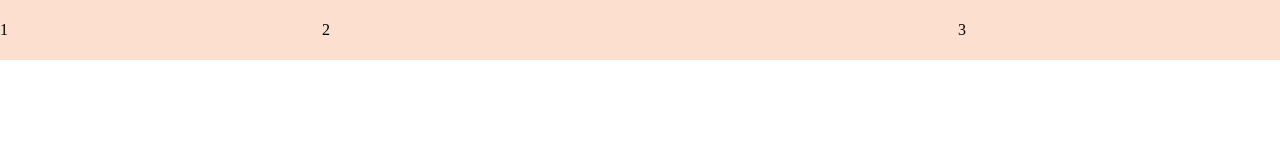
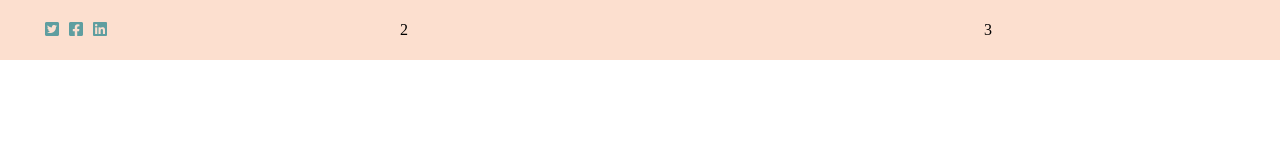
Before and after one commit to Andry85/sto, a React (Create React App) app in the folder client/: page / in a window 1280 px wide. Shown: the top 160 px of the page. Built offline with nearby package versions, Linux system fonts and the light colour scheme.

Commit message:
added social

```diff
--- a/client/public/index.html
+++ b/client/public/index.html
@@ -5,6 +5,7 @@
     <link rel="icon" href="%PUBLIC_URL%/favicon.ico" />
     <meta name="viewport" content="width=device-width, initial-scale=1" />
     <meta name="description" content="STO" />
+    <link rel="stylesheet" href="https://pro.fontawesome.com/releases/v5.10.0/css/all.css" integrity="sha384-AYmEC3Yw5cVb3ZcuHtOA93w35dYTsvhLPVnYs9eStHfGJvOvKxVfELGroGkvsg+p" crossorigin="anonymous"/>
     <title>Sto</title>
   </head>
   <body>
--- a/client/src/components/Topbar/Topbar.js
+++ b/client/src/components/Topbar/Topbar.js
@@ -13,7 +13,11 @@ const Topbar = () => {
     return (
         <div className={styles.topbar}>
             <div  className={styles.topbar__colLeft}>
-                1
+                <ul>
+                    <li><a href="#"><i class="fab fa-twitter-square"></i></a></li>
+                    <li><a href="#"><i class="fab fa-facebook-square"></i></a></li>
+                    <li><a href="#"><i class="fab fa-linkedin"></i></a></li>
+                </ul>
             </div>
             <div  className={styles.topbar__colCenter}>
                 2
--- a/client/src/components/Topbar/Topbar.module.scss
+++ b/client/src/components/Topbar/Topbar.module.scss
@@ -8,6 +8,20 @@
 
     &__colLeft {
         flex-grow: 3;
+
+        ul {
+            display: flex;
+
+            li {
+                margin: 0 5px;
+                list-style: none;
+
+                a {
+                    color: cadetblue;
+                }
+            }
+        }
+
     }
 
     &__colCenter {
```
